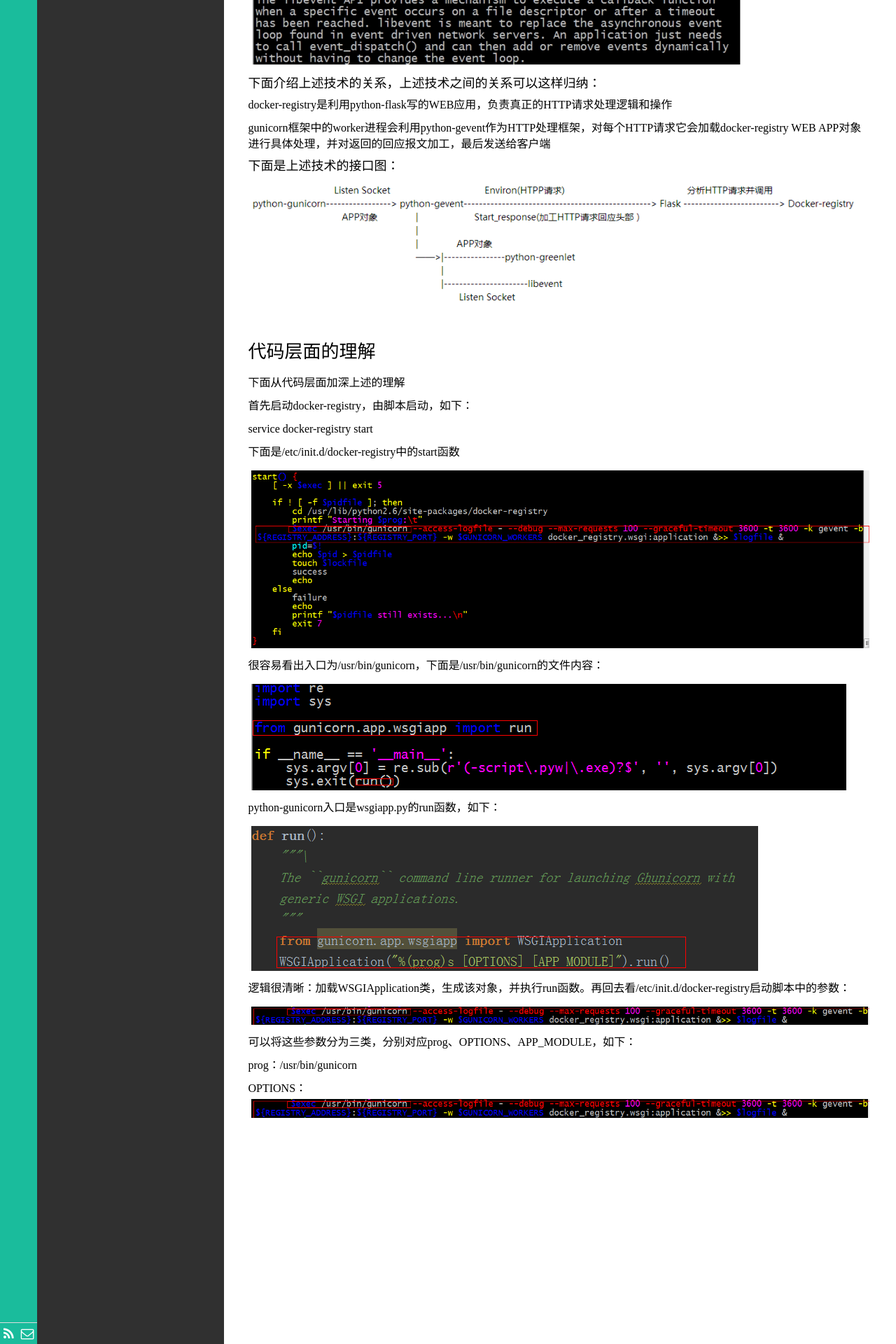
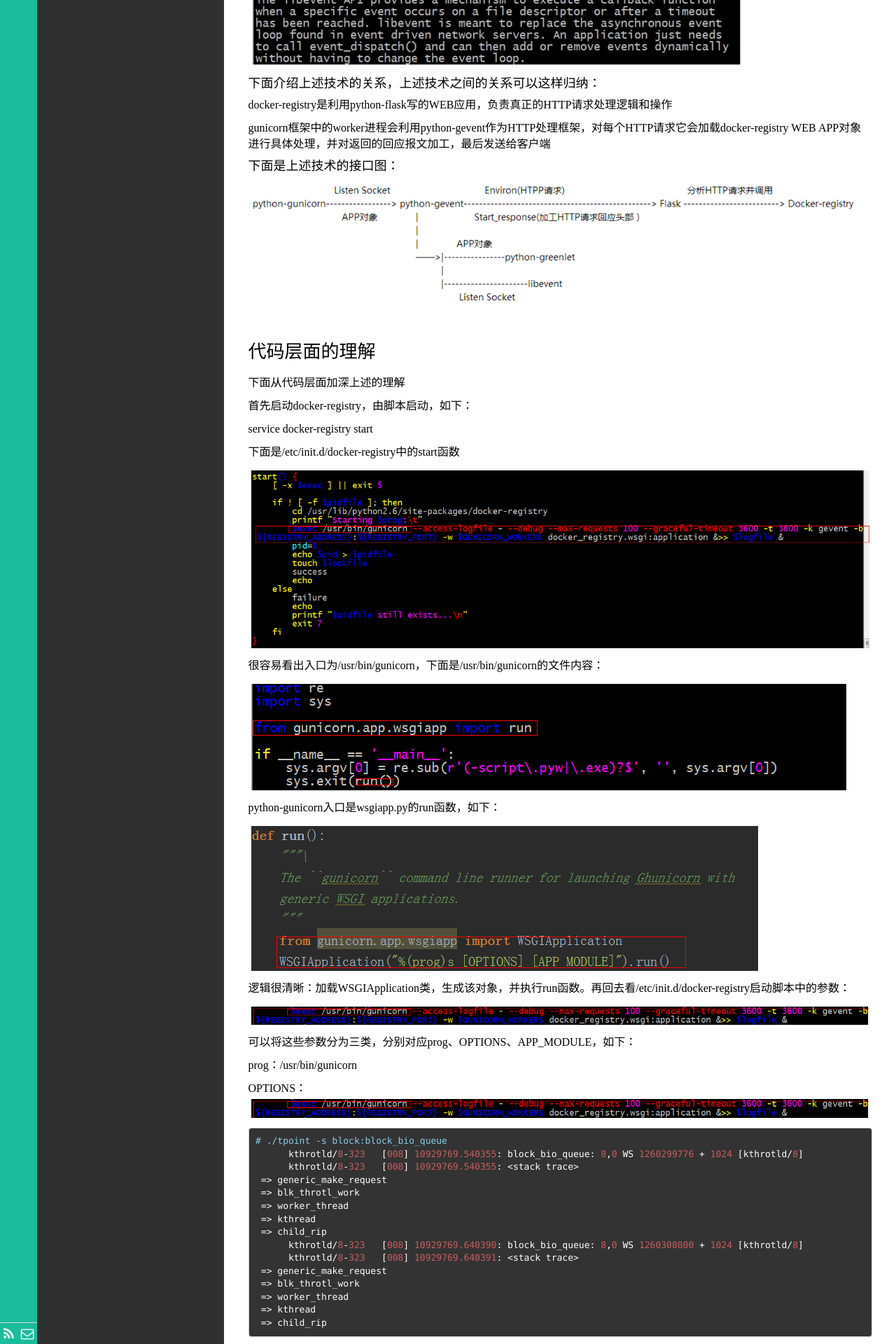
Before and after one commit to duyanghao/duyanghao.github.io, a Jekyll site: the page built from _posts/技术/2016-10-24-docker-registry.md, in a window 1280 px wide. Shown: the part 1017-2937 px from the top of the page at 70% size. Built offline with Jekyll 4.4.1, drawn with Linux system fonts in a browser that asks for light colours; comment, search, counter and statistics services are not loaded.

Commit message:
Add 2016-10-24-docker-registry.md
Signed-off-by: duyanghao <1294057873@qq.com>

````diff
--- a/_posts/技术/2016-10-24-docker-registry.md
+++ b/_posts/技术/2016-10-24-docker-registry.md
@@ -69,3 +69,20 @@
 
 OPTIONS：
 ![](/public/img/docker-registry/2016-10-24-docker-registry/7.png)
+```sh
+# ./tpoint -s block:block_bio_queue
+      kthrotld/8-323   [008] 10929769.540355: block_bio_queue: 8,0 WS 1260299776 + 1024 [kthrotld/8]
+      kthrotld/8-323   [008] 10929769.540355: <stack trace>
+ => generic_make_request
+ => blk_throtl_work
+ => worker_thread
+ => kthread
+ => child_rip
+      kthrotld/8-323   [008] 10929769.640390: block_bio_queue: 8,0 WS 1260300800 + 1024 [kthrotld/8]
+      kthrotld/8-323   [008] 10929769.640391: <stack trace>
+ => generic_make_request
+ => blk_throtl_work
+ => worker_thread
+ => kthread
+ => child_rip
+```
````
